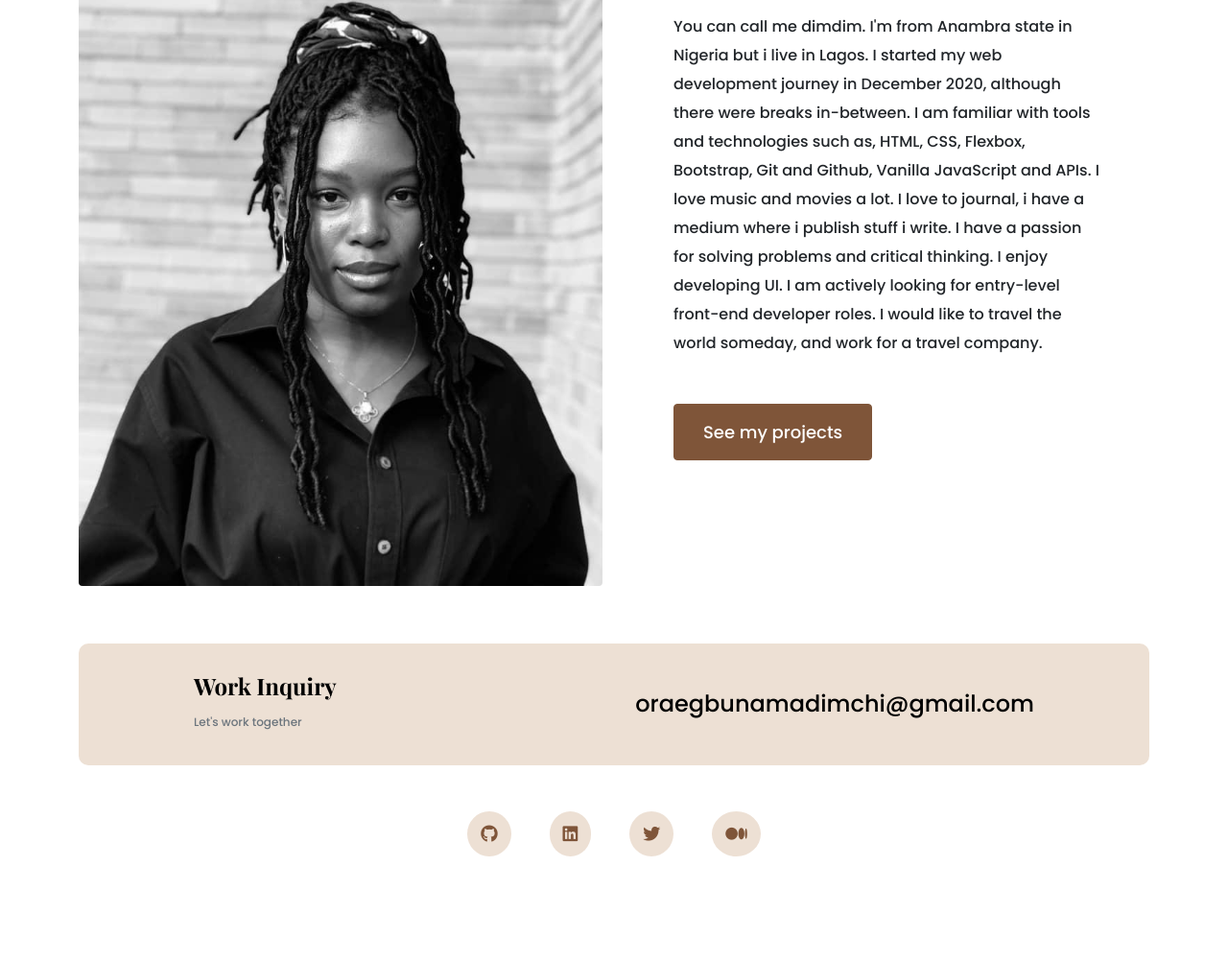
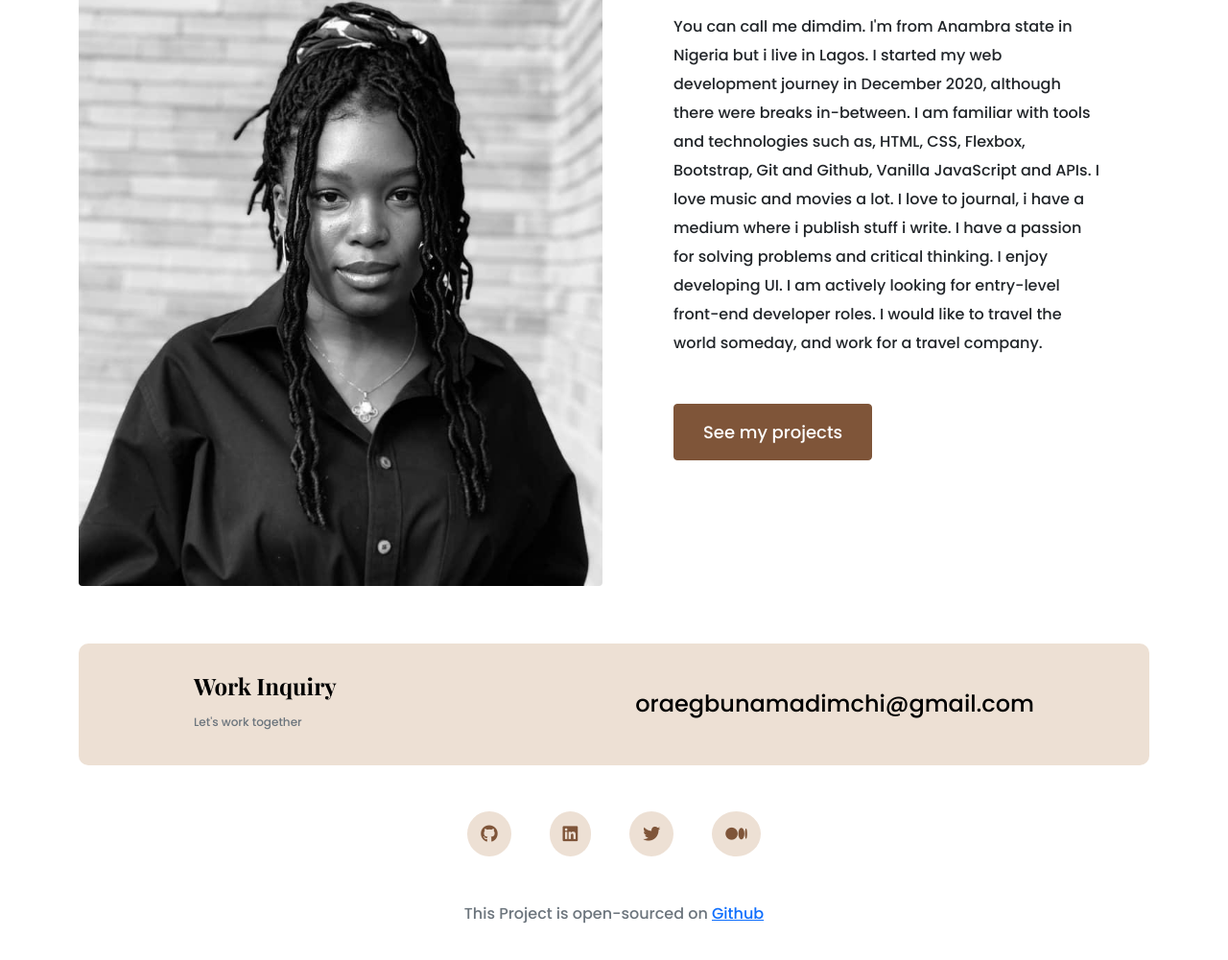
Before and after one commit to adimchithecreator/portfolio-project, a plain HTML site: page about.html in a window 1280 px wide. Shown: the part 293-1294 px from the top of the page at 96% size. Before the commit the page ends 1246 px from the top, so only its background shows below. Drawn offline with nearby package versions, Linux system fonts and the light colour scheme.

Commit message:
added repository link to all the pages

```diff
--- a/about.html
+++ b/about.html
@@ -96,6 +96,9 @@
             <i class="fab fa-medium-m" aria-hidden="true"></i>
           </a>
         </div>
+           <div class="text-center text-muted mt-5">
+        This Project is open-sourced on <a href="https://github.com/adimchithecreator/portfolio-project">Github</a>
+      </div>
       </footer>
 </body>
 </html>
```
Also changed, not shown: index.html (+3 -0 lines), project.html (+3 -0 lines).
